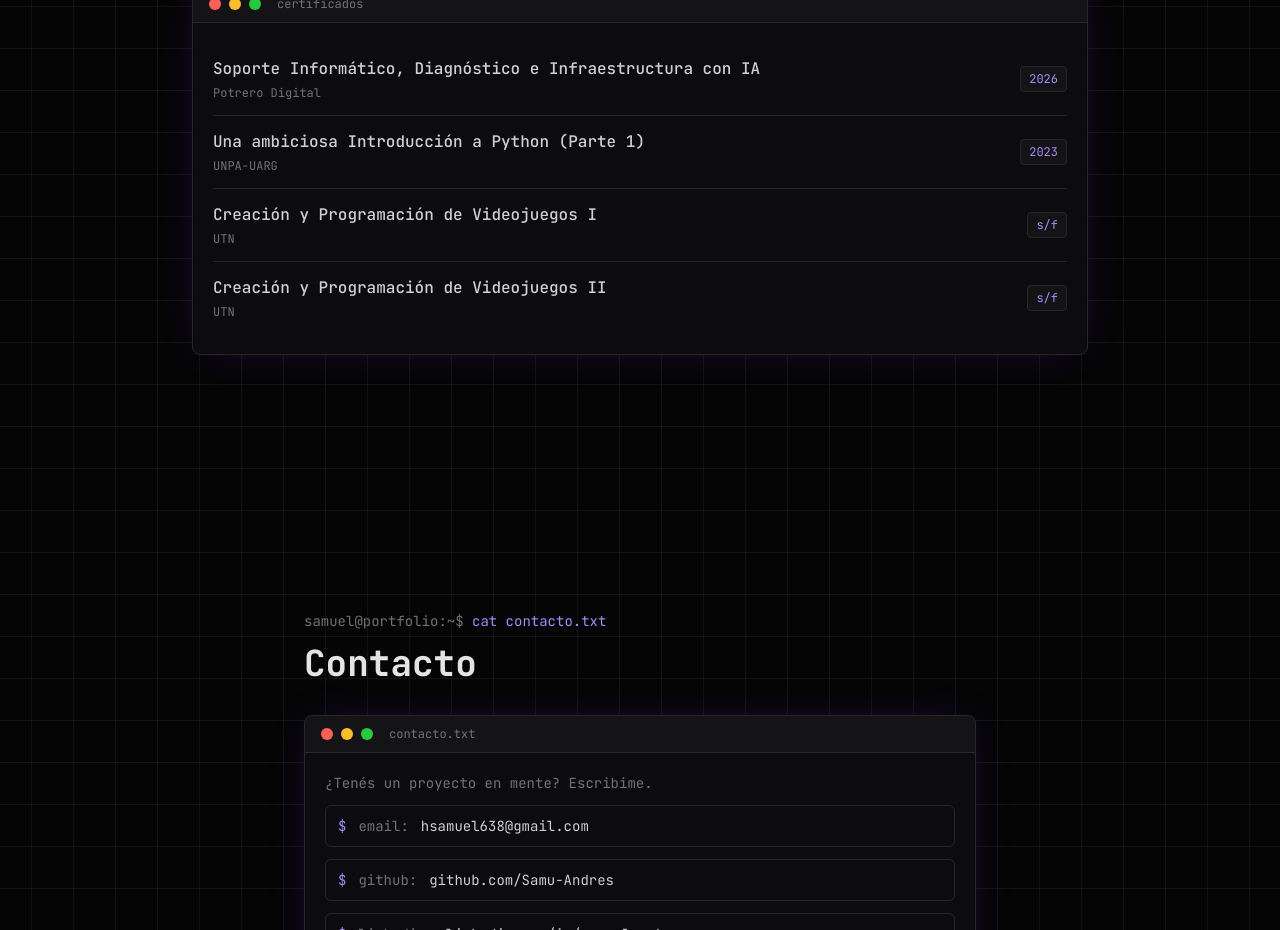
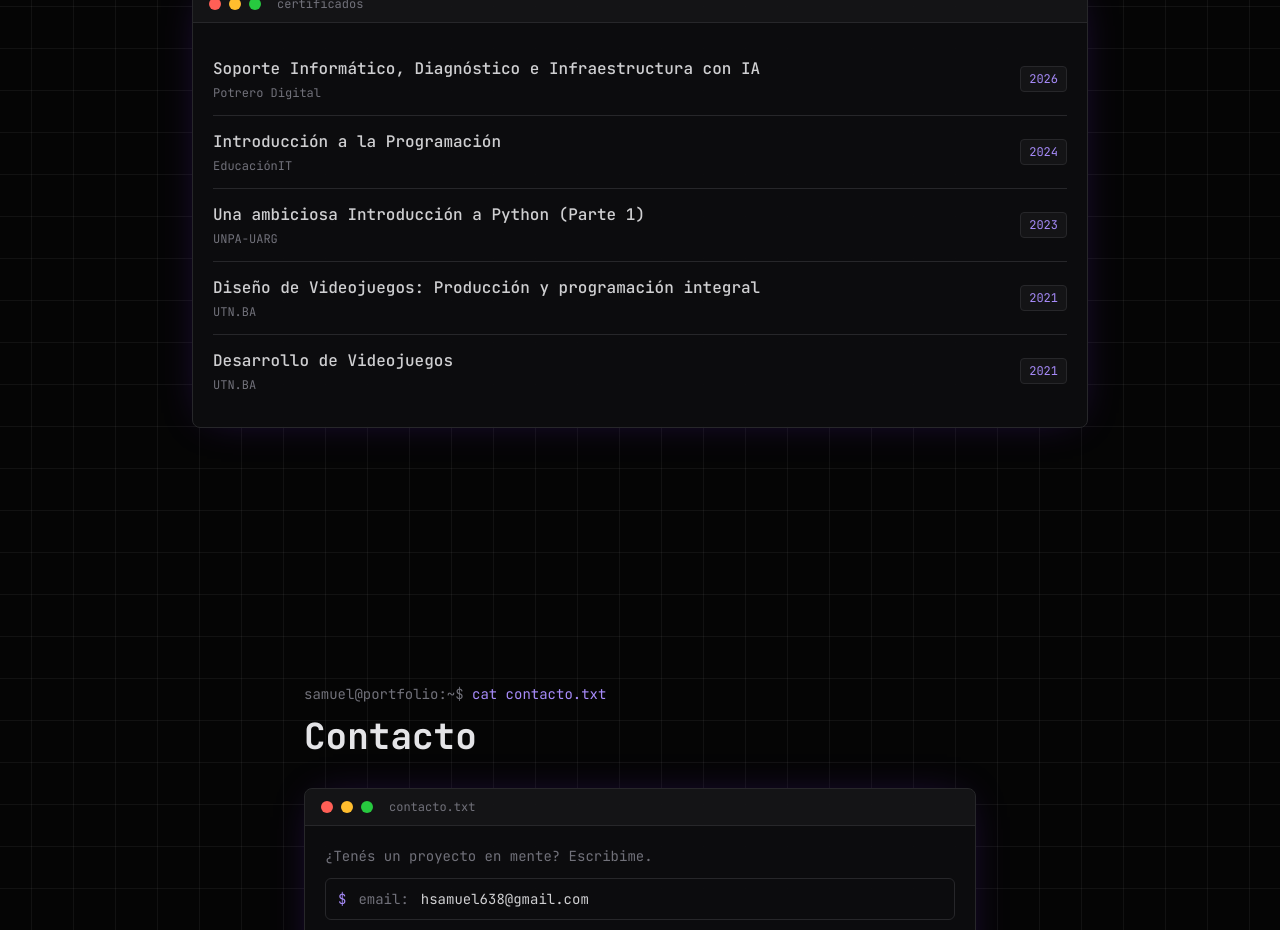
Before and after one commit to Samu-Andres/samuel-herrera-portfolio, a Next.js app: page / in a window 1280 px wide. Shown: the part 2640-3570 px from the top of the page. Built offline with nearby package versions, Linux system fonts and the light colour scheme.

Commit message:
Agregar certificados de EducaciónIT y UTN con sus links

```diff
--- a/src/data/certificates.ts
+++ b/src/data/certificates.ts
@@ -5,6 +5,7 @@ export type Certificate = {
   href: string | null;
 };
 
+// Ordenados del más nuevo al más viejo.
 export const certificates: Certificate[] = [
   {
     title: "Soporte Informático, Diagnóstico e Infraestructura con IA",
@@ -13,21 +14,27 @@ export const certificates: Certificate[] = [
     href: "https://drive.google.com/file/d/1mGkTIGG85RV5gUJKLu1L_bnAHiSc0Y4I/view",
   },
   {
+    title: "Introducción a la Programación",
+    institution: "EducaciónIT",
+    year: "2024",
+    href: "https://drive.google.com/file/d/1rRBqMoMC-z8AbGpsFgs8w-sb1KsHDIxi/view",
+  },
+  {
     title: "Una ambiciosa Introducción a Python (Parte 1)",
     institution: "UNPA-UARG",
     year: "2023",
     href: "https://drive.google.com/file/d/1nQShMdkPgtsaV3b0vlqVQ_T4ITNyeuCE/view?pli=1",
   },
   {
-    title: "Creación y Programación de Videojuegos I",
-    institution: "UTN",
-    year: "s/f",
-    href: null,
+    title: "Diseño de Videojuegos: Producción y programación integral",
+    institution: "UTN.BA",
+    year: "2021",
+    href: "https://drive.google.com/file/d/1IUgT8wEO-GxQxQEyNnRB_RiJNgjfwT9W/view",
   },
   {
-    title: "Creación y Programación de Videojuegos II",
-    institution: "UTN",
-    year: "s/f",
-    href: null,
+    title: "Desarrollo de Videojuegos",
+    institution: "UTN.BA",
+    year: "2021",
+    href: "https://drive.google.com/file/d/1Z8hiHKsfuo8AeUr28_iHNnqotLet5JZP/view",
   },
 ];
```
